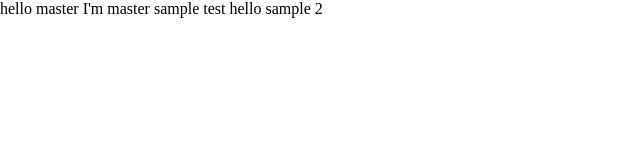
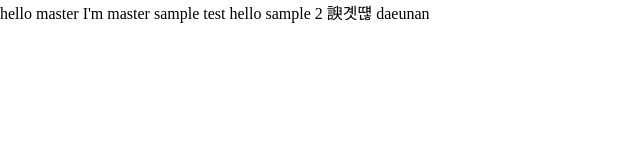
Before and after one commit to daeunan/testProject, a plain HTML site: page index.html in a window 1280 px wide. Shown: the whole page, without its empty margins (0-640 px from the left). Drawn offline with nearby package versions, Linux system fonts and the light colour scheme.

Commit message:
배신 prefix 추가
- 배신 prefix 추가

```diff
--- a/index.html
+++ b/index.html
@@ -12,5 +12,6 @@ hello master
     sample test
     hello sample 2
 
+    배신 daeunan
 </body>
 </html>
```
